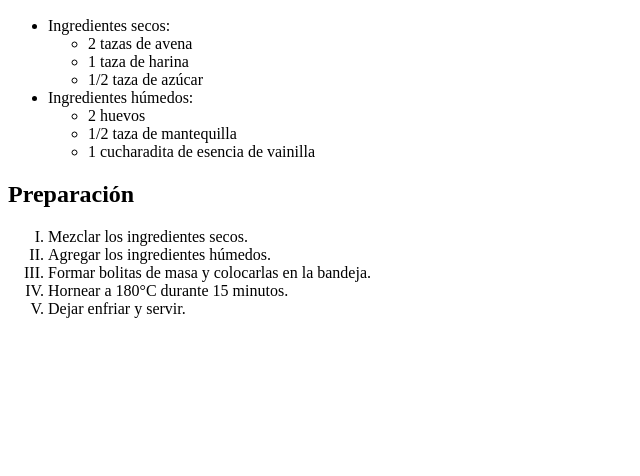
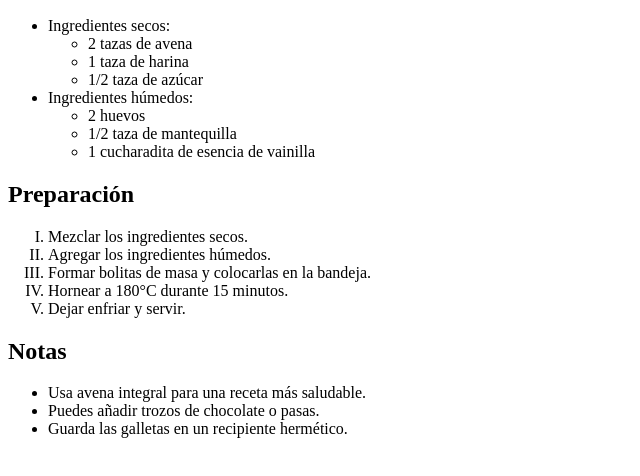
Before and after one commit to magarcia08/RecetaCombinandoListasOrdenadasYDesordenadas_html_GarciaMaria, a plain HTML site: page index.html in a window 1280 px wide. Shown: the part 110-586 px from the top of the page, without its empty margins (0-640 px from the left). Drawn offline with Linux system fonts and the light colour scheme.

Commit message:
feat: :sparkles: reto adicional: Agregar una sección de **notas** con lista desordenada de consejos

```diff
--- a/index.html
+++ b/index.html
@@ -33,5 +33,11 @@
   <li>Hornear a 180°C durante 15 minutos.</li>
   <li>Dejar enfriar y servir.</li>
 </ol>
+<h2>Notas</h2>
+<ul>
+  <li>Usa avena integral para una receta más saludable.</li>
+  <li>Puedes añadir trozos de chocolate o pasas.</li>
+  <li>Guarda las galletas en un recipiente hermético.</li>
+</ul>
 </body>
 </html>
```
